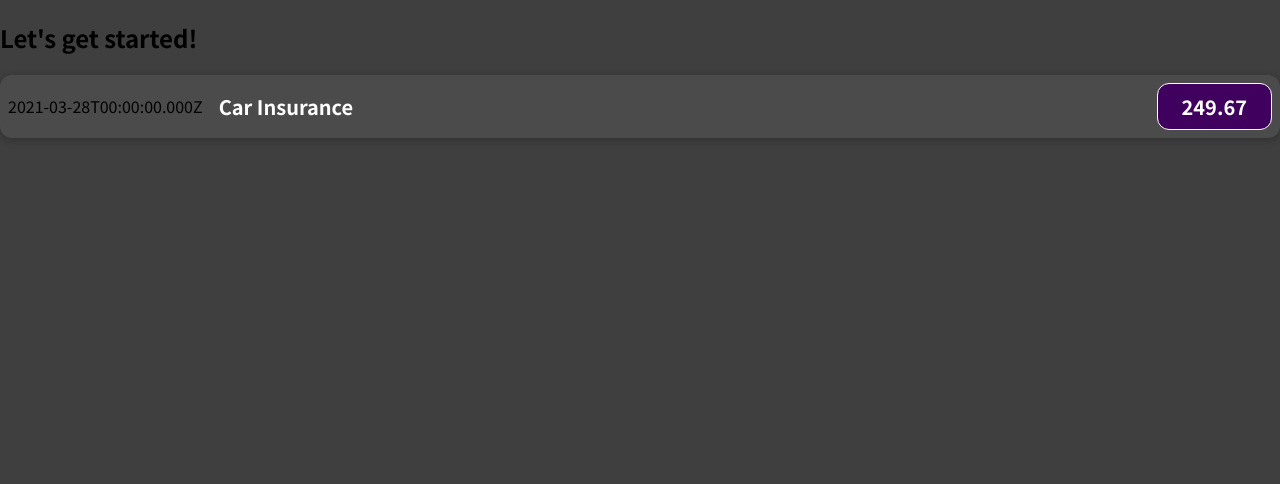
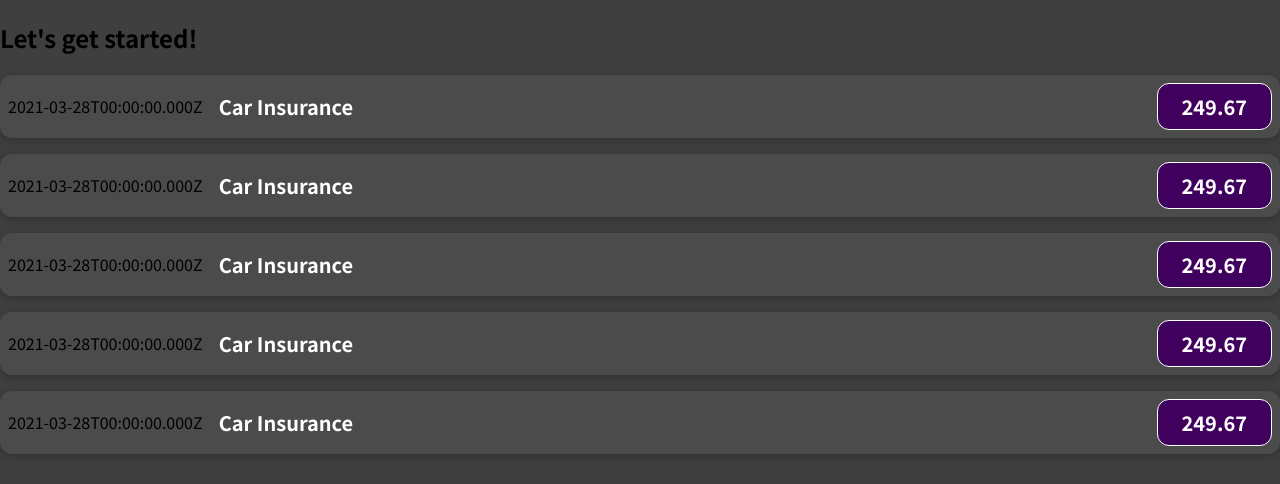
Before and after one commit to LCzoboriek/Udemy-React, a JavaScript app in the folder 01-starting-setup/01-starting-setup/: page / in a window 1280 px wide. Shown: the top 484 px of the page. Built offline with nearby package versions, Linux system fonts and the light colour scheme.

Commit message:
Created repository

```diff
--- a/01-starting-setup/01-starting-setup/src/App.js
+++ b/01-starting-setup/01-starting-setup/src/App.js
@@ -5,6 +5,10 @@ function App() {
     <div>
       <h2>Let's get started!</h2>
       <ExpenseItem></ExpenseItem>
+      <ExpenseItem></ExpenseItem>
+      <ExpenseItem></ExpenseItem>
+      <ExpenseItem></ExpenseItem>
+      <ExpenseItem></ExpenseItem>
     </div> // Html inside a javascript function, this works because of the feature called jsx, it was introduced by the react team
     //This only works due to the transformation stuff behind the scenes
   );
```
Also changed, not shown: 2 other files (tests, documents, lock files or other folders).
